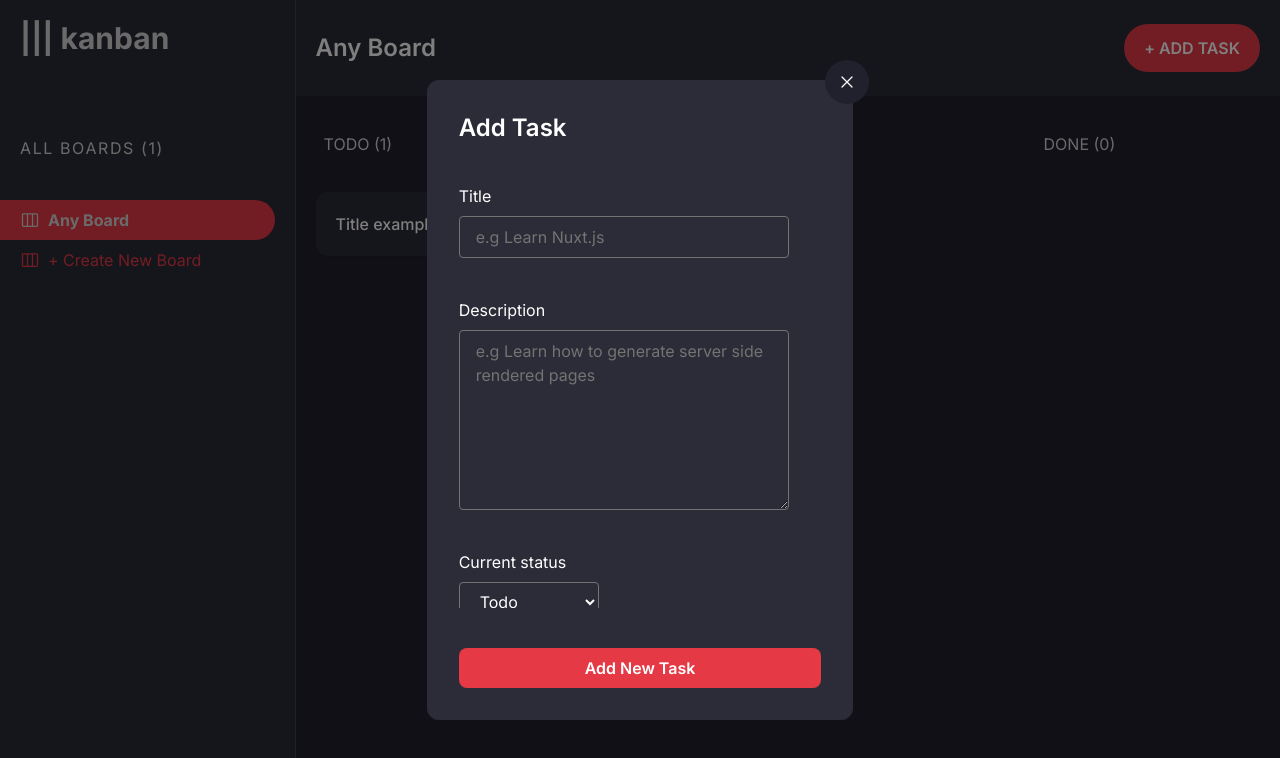
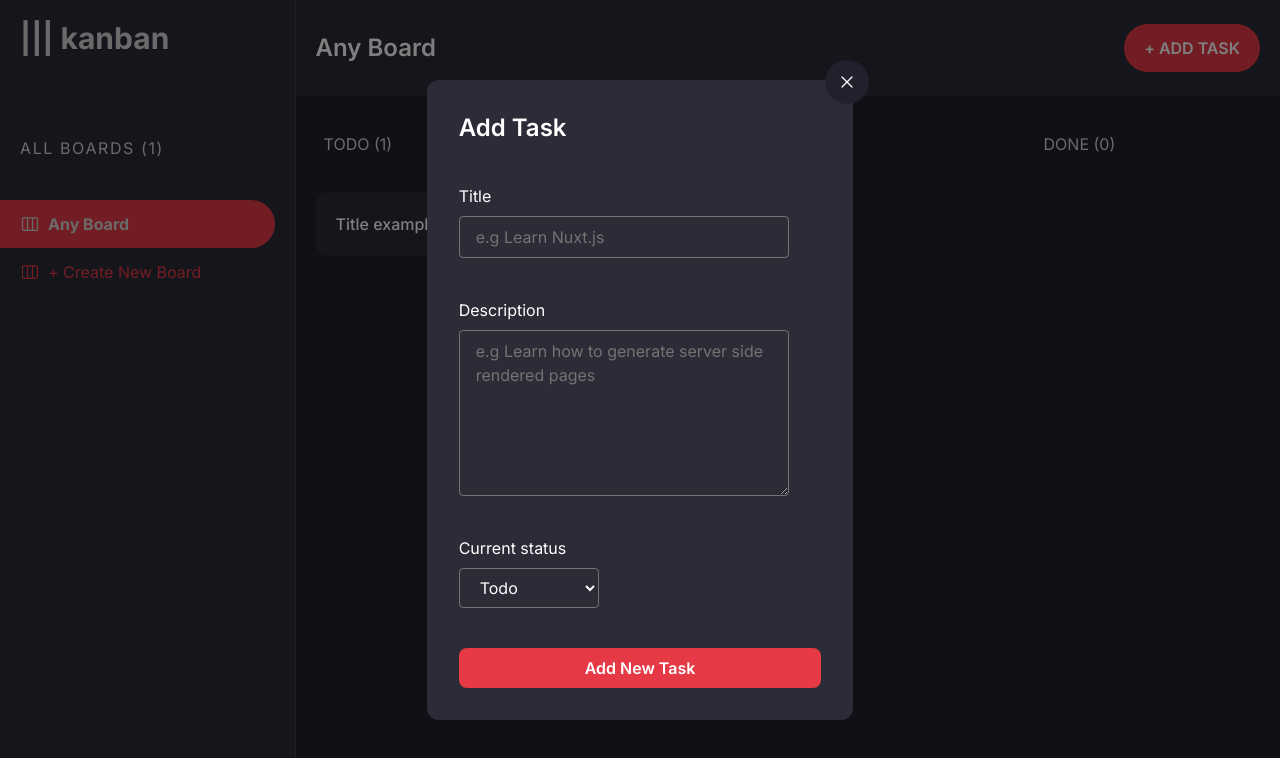
Before and after one commit to leonardonicola/kanban, a Nuxt app: page /1 in a window 1280 px wide. Both pictures are taken after a click on the button "+ ADD TASK". Shown: the top 758 px of the page. Built offline with nearby package versions, Linux system fonts and the light colour scheme.

Commit message:
refactor: code split forms and create reusable buttons
feat: add hover, clicks, and css states

```diff
--- a/assets/css/tailwind.css
+++ b/assets/css/tailwind.css
@@ -26,11 +26,20 @@ body {
   select {
     @apply bg-transparent border border-neutral-500 placeholder-neutral-500;
     @apply py-2 px-4 rounded;
-    @apply focus:outline-none;
+    @apply focus:outline-none focus:cursor-auto;
+    @apply transition-colors;
+    @apply hover:border-indigo-500;
+    @apply cursor-pointer;
   }
 
   option {
     @apply bg-neutral-700
+  }
+}
+
+@layer components {
+  .popup-modal {
+    @apply center-fixed w-full h-full bg-black bg-opacity-50 flex items-center justify-center
   }
 }
 
--- a/components/Columns.vue
+++ b/components/Columns.vue
@@ -46,42 +46,8 @@
       />
     </TransitionGroup>
   </div>
-
-  <div
-    class="w-80 h-full flex flex-col items-center justify-center rounded-xl cursor-pointer bg-gradient-to-b from-charcoal"
-    @click.self="() => (isCreatingColumn = true)"
-  >
-    <h2
-      class="text-2xl font-bold text-marengo hover:text-indigo-600 transition-colors"
-      @click.self="() => (isCreatingColumn = true)"
-    >
-      + New Column
-    </h2>
-    <transition name="fade">
-      <div
-        v-if="isCreatingColumn"
-        class="mt-10 flex flex-col justify-center text-base font-semibold"
-      >
-        <input
-          type="text"
-          v-model="newColumnName"
-          @keyup.enter="createColumn"
-          autofocus
-        />
-        <div class="flex justify-between gap-5 mt-4">
-          <button class="rounded-xl bg-savoy px-4" @click="createColumn">
-            Add Column
-          </button>
-          <button @click="() => (isCreatingColumn = false)">
-            <XMarkIcon class="w-10 h-10" />
-          </button>
-        </div>
-      </div>
-    </transition>
-  </div>
 </template>
 <script setup lang="ts">
-import { XMarkIcon } from "@heroicons/vue/24/outline";
 import { useKanbanStore } from "~~/stores/kanban";
 //Route
 const route = useRoute();
@@ -89,13 +55,7 @@ const boardId = Number(route.params.board);
 
 //Store
 const store = useKanbanStore();
-const {
-  getBoardColumns,
-  getColumnTasks,
-  editTask,
-  createNewColumn,
-  editColumnName,
-} = store;
+const { getBoardColumns, getColumnTasks, editTask, editColumnName } = store;
 
 //Refs
 const isFormOpenState = isTaskFormOpen();
@@ -104,10 +64,6 @@ const taskToEditState = taskToEdit();
 //Edit column
 const columnIdUnderEdit = ref<number | null>(null);
 const columnEditedName = ref<string>("");
-
-//Create column
-const isCreatingColumn = ref<boolean>(false);
-const newColumnName = ref<string>("");
 
 //Methods
 const toggleColumnForm = (columnId: number | null, columnOgName: string) => {
@@ -126,14 +82,6 @@ const openEditForm = (task: Task, columnId: number): void => {
   isFormOpenState.value = true;
   taskToEditState.value = { ...task, columnParentId: columnId };
   columnIdUnderEdit.value = null;
-};
-
-const createColumn = (): void => {
-  if (useValidator(newColumnName.value)) {
-    createNewColumn(boardId, newColumnName.value);
-    newColumnName.value = "";
-    isCreatingColumn.value = false;
-  }
 };
 
 const startDrag = (
--- a/components/TaskCard.vue
+++ b/components/TaskCard.vue
@@ -1,6 +1,6 @@
 <template>
   <div
-  class="w-full p-5 rounded-xl bg-charcoal shadow-sm cursor-pointer ">
+  class="w-full p-5 rounded-xl bg-charcoal shadow-sm cursor-pointer hover:text-indigo-500 transition-colors">
     <span class="font-medium select-none break-all w-full h-full">{{ props.taskName }}</span>
   </div>
 </template>
--- /dev/null
+++ b/components/button/Base.vue
@@ -0,0 +1,14 @@
+<template>
+  <button
+    @click="() => emits('action')"
+    class="bg-savoy p-2 rounded-lg font-semibold"
+  >
+    {{ props.label }}
+  </button>
+</template>
+<script setup lang="ts">
+const emits = defineEmits(["action"]);
+const props = defineProps<{
+  label: string;
+}>();
+</script>
--- a/components/BoardForm.vue
+++ b/components/form/Board.vue
@@ -2,13 +2,13 @@
   <transition name="fade">
     <div
       v-if="boardFormState"
-      class="center-fixed w-full h-full bg-black bg-opacity-50 flex items-center justify-center"
+      class="popup-modal"
     >
       <div
-        class="w-fit h-fit flex flex-col p-8 bg-neutral-800 rounded-xl gap-10 relative m-10"
+        class="w-fit h-fit flex flex-col p-8 bg-charcoal rounded-xl gap-10 relative m-10"
       >
         <button
-          class="absolute right-0 translate-x-4 -translate-y-5 top-0 rounded-full bg-neutral-900 p-3"
+          class="absolute right-0 translate-x-4 -translate-y-5 top-0 rounded-full bg-mauve p-3"
           @click="() => boardFormState = false"
         >
           <XMarkIcon class="w-5 h-5" />
@@ -26,12 +26,10 @@
             />
           </div>
         </div>
-        <button
-          @click="useCreateNewBoard"
-          class="bg-savoy p-2 rounded-lg font-semibold"
-        >
-          CREATE BOARD
-        </button>
+        <ButtonBase
+          label="Create Board"
+          @action="useCreateNewBoard"
+        />
       </div>
     </div>
   </transition>
--- /dev/null
+++ b/components/form/Column.vue
@@ -0,0 +1,52 @@
+<template>
+  <div
+    :class="isCreatingColumn ? '' : 'cursor-pointer hover:text-indigo-600'"
+    class="w-80 h-full flex flex-col items-center justify-center rounded-xl bg-gradient-to-b from-charcoal text-2xl font-bold text-marengo transition-colors"
+    @click.self="() => (isCreatingColumn = true)"
+  >
+    + New Column
+
+    <transition name="fade">
+      <div
+        v-if="isCreatingColumn"
+        class="mt-10 flex flex-col justify-center text-base font-semibold text-marengo"
+      >
+        <input
+          type="text"
+          v-model="newColumnName"
+          @keyup.enter="createColumn"
+          autofocus
+        />
+        <div class="flex justify-between gap-5 mt-4">
+          <ButtonBase label="Create Column" @action="createColumn"/>
+          <button @click="() => (isCreatingColumn = false)">
+            <XMarkIcon class="w-10 h-10" />
+          </button>
+        </div>
+      </div>
+    </transition>
+  </div>
+</template>
+<script setup lang="ts">
+import { useKanbanStore } from "~~/stores/kanban";
+import { XMarkIcon } from "@heroicons/vue/24/outline";
+
+const { createNewColumn } = useKanbanStore();
+
+//Route
+const route = useRoute();
+const boardId = Number(route.params.board);
+
+//Refs
+const isCreatingColumn = ref<boolean>(false);
+const newColumnName = ref<string>("");
+
+//Methods
+const createColumn = (): void => {
+  if (useValidator(newColumnName.value)) {
+    createNewColumn(boardId, newColumnName.value);
+    newColumnName.value = "";
+    isCreatingColumn.value = false;
+  }
+};
+</script>
--- a/components/TaskForms.vue
+++ b/components/form/Tasks.vue
@@ -1,11 +1,8 @@
 <template>
   <transition name="fade">
+    <div v-if="isFormOpenState" class="popup-modal">
       <div
-      v-if="isFormOpenState"
-      class="center-fixed w-full h-full bg-black bg-opacity-50 flex items-center justify-center"
-    >
-      <div
-        class="w-full h-5/6 md:w-1/3 md:h-4/5 flex flex-col p-8 bg-charcoal rounded-xl gap-10 relative m-10"
+        class="w-96 lg:w-1/3 h-4/5 flex flex-col p-8 bg-charcoal rounded-xl gap-10 relative m-10"
       >
         <button
           class="absolute right-0 translate-x-4 -translate-y-5 top-0 rounded-full bg-mauve p-3"
@@ -16,7 +13,7 @@
 
         <h2>{{ !!taskToEditState ? "Edit" : "Add" }} Task</h2>
 
-        <div class="w-full h-full overflow-y-auto space-y-10 pr-8">
+        <div class="w-full h-full space-y-10 pr-8 flex flex-col">
           <div class="flex flex-col space-y-2">
             <label for="task_name">Title</label>
             <input
@@ -27,7 +24,7 @@
             />
           </div>
 
-          <div class="flex flex-col space-y-2 h-2/3 md:h-1/2 overflow-hidden">
+          <div class="flex flex-col space-y-2 h-full overflow-hidden">
             <label for="task_description">Description</label>
             <textarea
               v-model.trim="taskDescription"
@@ -52,12 +49,10 @@
           </div>
         </div>
 
-        <button
-          @click="!!taskToEditState ? editTaskInfos() : createNewTask()"
-          class="bg-savoy p-2 rounded-lg font-semibold"
-        >
-          {{ !!taskToEditState ? "Edit" : "Add New" }} Task
-        </button>
+        <ButtonBase
+          :label="buttonLabel"
+          @action="taskToEditState ? editTaskInfos() : createNewTask()"
+        />
       </div>
     </div>
   </transition>
@@ -124,6 +119,10 @@ const resetValues = (): void => {
   taskDescription.value = "";
 };
 
+const buttonLabel = computed(() => {
+  return taskToEditState.value ? "Edit Task" : "Add New Task";
+});
+
 watch(taskToEditState, () => {
   if (taskToEditState.value !== null) {
     taskName.value = taskToEditState.value.name;
--- a/layouts/default.vue
+++ b/layouts/default.vue
@@ -7,25 +7,25 @@
         <NuxtLink to="/" exact-active-class="text-savoy"
           ><h1 class="mb-20">||| kanban</h1></NuxtLink
         >
-        <p class="mb-5 tracking-widest">
-          ALL BOARDS ({{ boardsCount }})
-        </p>
+        <p class="mb-5 tracking-widest">ALL BOARDS ({{ boardsCount }})</p>
       </div>
       <NuxtLink
         v-for="board in boards"
         :key="board.id"
         :to="`/${board.id}`"
-        class="flex gap-2 px-5 py-2 mr-5 items-center"
-        exact-active-class="bg-savoy rounded-r-3xl font-bold transition-colors ease-out duration-700"
+        class="flex gap-2 px-5 py-3 mr-5 items-center hover:bg-red-400 transition-colors rounded-r-3xl font-bold"
+        exact-active-class="bg-savoy"
       >
         <ViewColumnsIcon class="w-5 h-5" />
         {{ board.name }}
       </NuxtLink>
-      <div class="px-5 py-2 mr-5 flex gap-2 items-center text-savoy cursor-pointer" @click="boardFormState = true">
+      <div
+        class="px-5 py-3 mr-5 flex gap-2 items-center text-savoy cursor-pointer hover:bg-gray-500/20 transition-colors rounded-r-3xl"
+        @click="boardFormState = true"
+      >
         <ViewColumnsIcon class="w-5 h-5" />+ Create New Board
       </div>
     </aside>
-    <BoardForm />
     <slot></slot>
   </main>
 </template>
@@ -33,7 +33,7 @@
 import { useKanbanStore } from "~~/stores/kanban";
 import { ViewColumnsIcon } from "@heroicons/vue/24/outline";
 
-const boardFormState = isBoardFormOpen()
+const boardFormState = isBoardFormOpen();
 
 const store = useKanbanStore();
 const { boards } = store;
--- a/pages/[board].vue
+++ b/pages/[board].vue
@@ -1,9 +1,13 @@
 <template>
   <section class="w-full overflow-hidden">
-    <TaskForms/>
+    <FormTasks />
+    <FormBoard />
     <HeaderComponent />
-    <div class="grid grid-flow-col gap-10 p-5 h-5/6 overflow-x-auto min-h-[calc(100vh-64px)] max-h-[calc(100vh-64px)]">
-     <Columns/>
+    <div
+      class="grid grid-flow-col gap-10 p-5 overflow-x-auto h-[calc(100vh-100px)]"
+    >
+      <Columns />
+      <FormColumn />
     </div>
   </section>
 </template>
--- a/pages/index.vue
+++ b/pages/index.vue
@@ -4,7 +4,7 @@
     <div class="grid md:grid-cols-2 lg:grid-cols-3 xl:grid-cols-4 auto-rows-auto gap-10">
       <div
         v-for="board in boards"
-        class="rounded-2xl bg-savoy p-5 cursor-pointer w-full h-full"
+        class="rounded-2xl bg-savoy p-5 cursor-pointer w-full h-full hover:bg-red-400 transition-colors"
         @click="() => $router.push(`/${board.id}`)"
       >
         <ViewColumnsIcon class="w-10 h-10 mb-5" />
```
Lines whose indentation alone changed are shown as unchanged.
